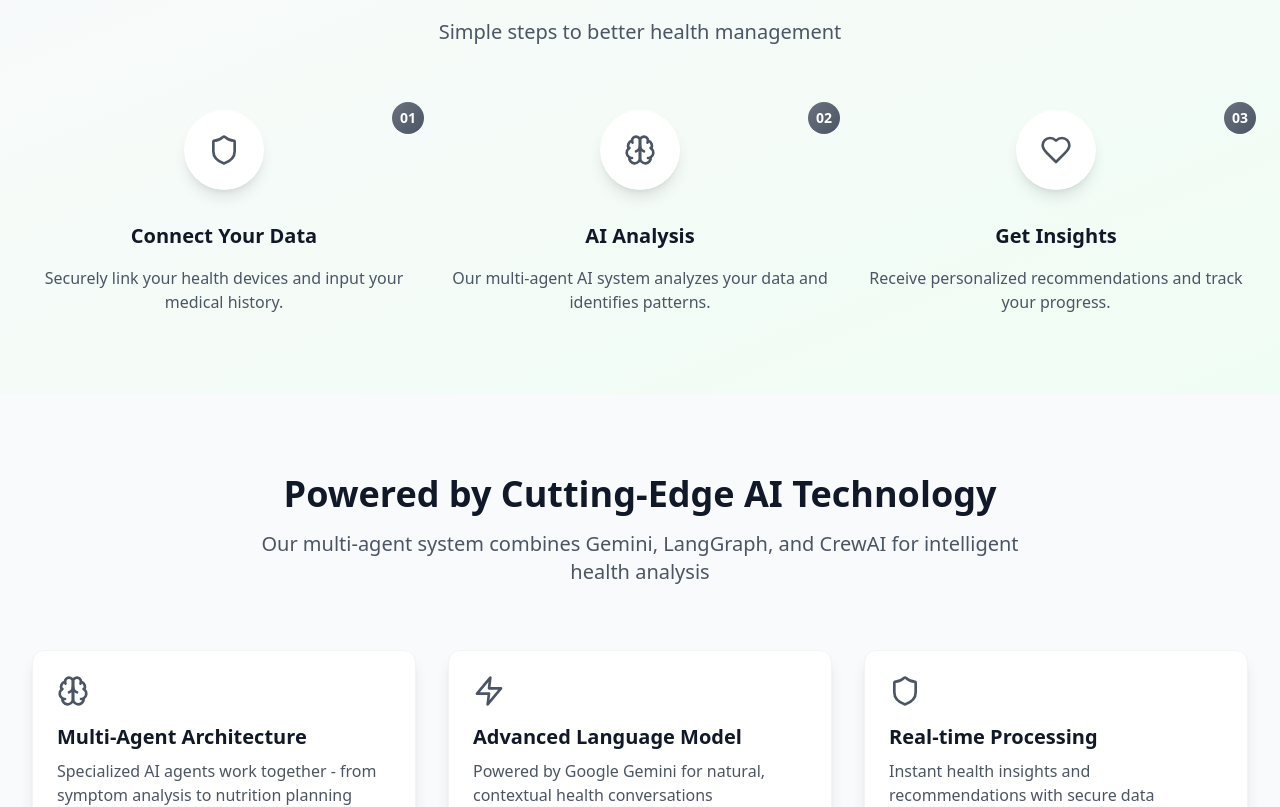
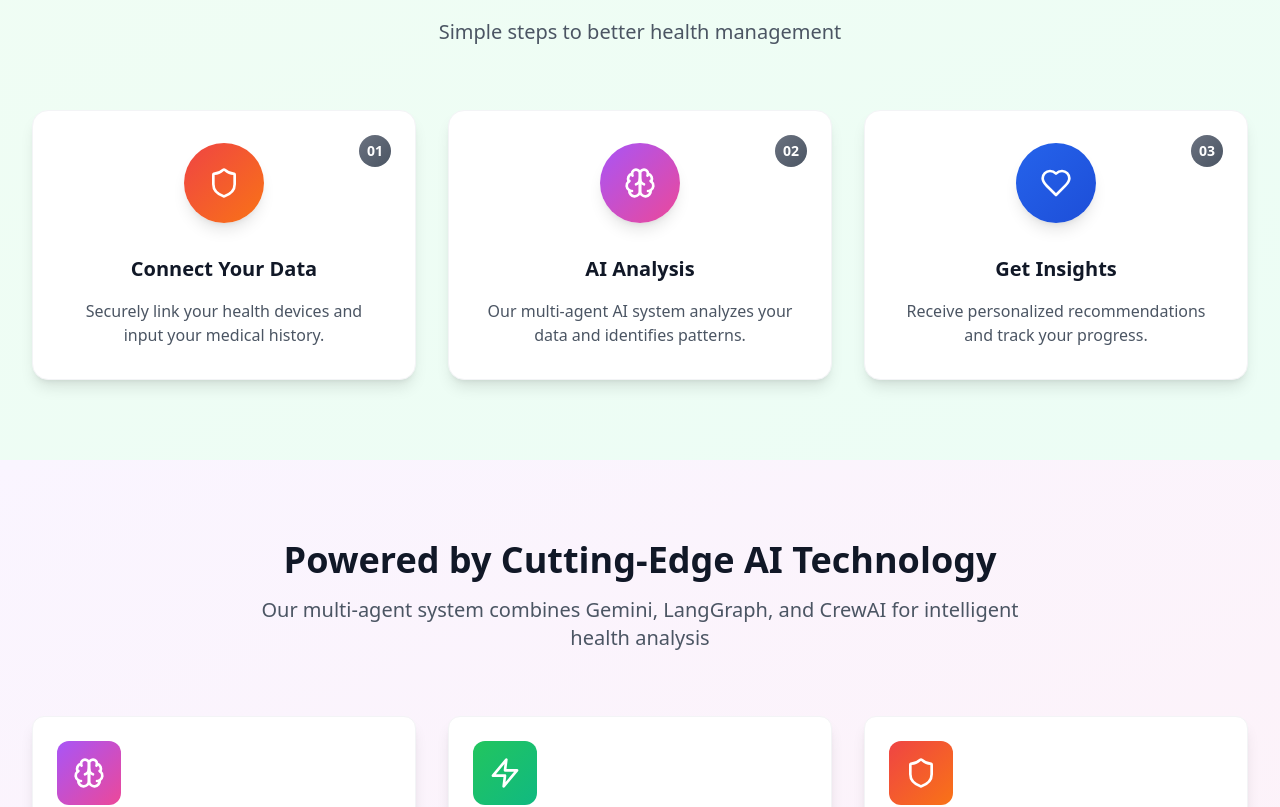
Before and after one commit to JeetGupta2506/HealthAI, a React (Vite) app: page / in a window 1280 px wide. Shown: the part 1560-2367 px from the top of the page. Built offline with nearby package versions, Linux system fonts and the light colour scheme.

Commit message:
theme_upgrades

```diff
--- a/src/components/landing/LandingPage.tsx
+++ b/src/components/landing/LandingPage.tsx
@@ -214,7 +214,7 @@ export function LandingPage() {
       </section>
 
       {/* How it Works Section */}
-      <section id="how-it-works" className="py-20 bg-gradient-to-br from-gray-50 to-green-50 dark:from-gray-900 dark:to-gray-800 transition-colors duration-200">
+      <section id="how-it-works" className="py-20 bg-gradient-to-br from-green-50 to-emerald-50 dark:from-gray-900 dark:to-blue-900/20 transition-colors duration-200">
         <div className="max-w-7xl mx-auto px-4 sm:px-6 lg:px-8">
           <div className="text-center mb-16">
             <h2 className="text-4xl font-bold text-gray-900 dark:text-white mb-4">How HealthAI Works</h2>
@@ -227,25 +227,29 @@ export function LandingPage() {
                 step: '01',
                 title: 'Connect Your Data',
                 description: 'Securely link your health devices and input your medical history.',
-                icon: <Shield className="w-8 h-8" />
+                icon: <Shield className="w-8 h-8" />,
+                color: 'from-red-500 to-orange-500'
               },
               {
                 step: '02',
                 title: 'AI Analysis',
                 description: 'Our multi-agent AI system analyzes your data and identifies patterns.',
-                icon: <Brain className="w-8 h-8" />
+                icon: <Brain className="w-8 h-8" />,
+                color: 'from-purple-500 to-pink-500'
               },
               {
                 step: '03',
                 title: 'Get Insights',
                 description: 'Receive personalized recommendations and track your progress.',
-                icon: <Heart className="w-8 h-8" />
+                icon: <Heart className="w-8 h-8" />,
+                color: 'from-blue-600 to-blue-700'
               }
             ].map((item, index) => (
               <div key={index} className="text-center group">
+                <div className="bg-white dark:bg-gray-800 p-8 rounded-2xl shadow-lg border border-gray-100 dark:border-gray-700 hover:shadow-xl transition-all duration-300">
                   <div className="relative mb-8">
-                  <div className="w-20 h-20 bg-white dark:bg-gray-800 rounded-full shadow-lg flex items-center justify-center mx-auto group-hover:scale-110 transition-transform duration-300">
-                    <div className="text-gray-600 dark:text-gray-400">{item.icon}</div>
+                    <div className={`w-20 h-20 bg-gradient-to-br ${item.color} rounded-full shadow-lg flex items-center justify-center mx-auto group-hover:scale-110 transition-transform duration-300`}>
+                      <div className="text-white">{item.icon}</div>
                     </div>
                     <div className="absolute -top-2 -right-2 w-8 h-8 bg-gradient-to-br from-gray-500 to-gray-600 rounded-full flex items-center justify-center text-white text-sm font-bold">
                       {item.step}
@@ -254,13 +258,14 @@ export function LandingPage() {
                   <h3 className="text-xl font-bold text-gray-900 dark:text-white mb-4">{item.title}</h3>
                   <p className="text-gray-600 dark:text-gray-300">{item.description}</p>
                 </div>
+              </div>
             ))}
           </div>
         </div>
       </section>
 
       {/* AI Technology Showcase */}
-<section className="py-20 bg-gradient-to-br from-slate-50 to-gray-50 dark:from-gray-800 dark:to-gray-700">
+<section className="py-20 bg-gradient-to-br from-purple-50 to-pink-50 dark:from-gray-800 dark:to-blue-900/30">
   <div className="max-w-7xl mx-auto px-4 sm:px-6 lg:px-8">
     <div className="text-center mb-16">
       <h2 className="text-4xl font-bold text-gray-900 dark:text-white mb-4">
@@ -277,23 +282,28 @@ export function LandingPage() {
           icon: <Brain className="w-8 h-8" />,
           title: 'Multi-Agent Architecture',
           description: 'Specialized AI agents work together - from symptom analysis to nutrition planning',
-          tech: 'LangGraph + CrewAI'
+          tech: 'LangGraph + CrewAI',
+          color: 'from-purple-500 to-pink-500'
         },
         {
           icon: <Zap className="w-8 h-8" />,
           title: 'Advanced Language Model',
           description: 'Powered by Google Gemini for natural, contextual health conversations',
-          tech: 'Gemini Pro'
+          tech: 'Gemini Pro',
+          color: 'from-green-500 to-emerald-500'
         },
         {
           icon: <Shield className="w-8 h-8" />,
           title: 'Real-time Processing',
           description: 'Instant health insights and recommendations with secure data handling',
-          tech: 'FastAPI + React'
+          tech: 'FastAPI + React',
+          color: 'from-red-500 to-orange-500'
         }
       ].map((item, index) => (
         <div key={index} className="bg-white dark:bg-gray-800 p-6 rounded-xl shadow-lg border border-gray-100 dark:border-gray-700">
-          <div className="text-gray-600 dark:text-gray-400 mb-4">{item.icon}</div>
+          <div className={`w-16 h-16 bg-gradient-to-br ${item.color} rounded-xl flex items-center justify-center text-white mb-4`}>
+            {item.icon}
+          </div>
           <h3 className="text-xl font-bold text-gray-900 dark:text-white mb-2">{item.title}</h3>
           <p className="text-gray-600 dark:text-gray-300 mb-3">{item.description}</p>
           <span className="inline-block px-3 py-1 bg-gray-100 dark:bg-gray-900/30 text-gray-700 dark:text-gray-300 text-sm rounded-full">
@@ -306,7 +316,7 @@ export function LandingPage() {
 </section>
 
       {/* Testimonials Section */}
-      <section id="testimonials" className="py-20 bg-white dark:bg-black">
+      <section id="testimonials" className="py-20 bg-gradient-to-br from-blue-50 to-slate-50 dark:from-gray-900 dark:to-blue-900/20">
         <div className="max-w-7xl mx-auto px-4 sm:px-6 lg:px-8">
           <div className="text-center mb-16">
             <h2 className="text-4xl font-bold text-gray-900 dark:text-white mb-4">What Our Users Say</h2>
--- a/src/components/ui/ThemeToggle.tsx
+++ b/src/components/ui/ThemeToggle.tsx
@@ -24,7 +24,7 @@ export function ThemeToggle() {
                              ${theme === value
                  ? `bg-gradient-to-br shadow-lg transform scale-105 ring-2 ring-offset-2
                     ${value === 'light'
-                     ? 'from-amber-400 to-orange-600 !text-white ring-amber-800/20 ring-offset-white dark:ring-offset-slate-grey-900'
+                      ? 'from-yellow-200 to-blue-200 !text-white ring-yellow-300/30 ring-offset-white dark:ring-offset-slate-grey-900'
                       : value === 'dark'
                       ? 'from-blue-600 to-blue-700 !text-white ring-blue-500/20 ring-offset-white dark:ring-offset-gray-900'
                       : 'from-emerald-600 to-teal-600 !text-white ring-emerald-500/20 ring-offset-white dark:ring-offset-slate-grey-900'
@@ -37,13 +37,16 @@ export function ThemeToggle() {
             aria-label={label}
             title={label}
           >
-            <Icon className={`w-5 h-5 transition-transform duration-300 ${theme === value ? 'animate-pulse' : 'group-hover:rotate-12'}`} />
+                         <Icon className={`w-5 h-5 transition-transform duration-300 ${theme === value ? 'animate-pulse' : 'group-hover:rotate-12'} ${theme === value ? (value === 'light' ? 'text-gray-900' : 'text-white') : 'text-gray-700 dark:text-gray-300'}`} />
 
                          {/* Active indicator glow */}
              {theme === value && (
                <>
-                <div className="absolute inset-0 rounded-lg bg-white/20 animate-pulse"></div>
-                <div className="absolute -inset-1 rounded-xl bg-gradient-to-r from-current/20 to-transparent blur-md"></div>
+                 {value === 'dark' ? (
+                   <div className="absolute inset-0 rounded-lg bg-blue-100/20 animate-pulse"></div>
+                 ) : (
+                   <div className="absolute inset-0 rounded-lg bg-gray-100/30 animate-pulse"></div>
+                 )}
                </>
              )}
           </button>
@@ -55,7 +58,7 @@ export function ThemeToggle() {
              absolute w-10 h-10 rounded-lg transition-all duration-500 ease-out pointer-events-none
              bg-gradient-to-br opacity-20 blur-sm
              ${actualTheme === 'light'
-              ? 'from-amber-600 to-orange-600'
+               ? 'from-yellow-300 to-blue-300'
                : 'from-blue-600 to-blue-700'
              }
            `}
@@ -83,7 +86,7 @@ export function SimpleThemeToggle() {
         relative p-3 rounded-xl transition-all duration-300 group overflow-hidden
         bg-gradient-to-br from-gray-100 to-gray-200 dark:from-gray-800 dark:to-gray-900
         hover:from-gray-200 hover:to-gray-300 dark:hover:from-gray-700 dark:hover:to-gray-800
-        text-gray-700 dark:text-gray-200 hover:text-gray-900 dark:hover:text-gray-100
+        text-white
         shadow-lg hover:shadow-xl dark:shadow-gray-900/30
         border border-gray-200/50 dark:border-gray-700/50 hover:border-gray-300/50 dark:hover:border-gray-600/50
         focus:outline-none focus:ring-2 focus:ring-blue-500/30 focus:ring-offset-2
@@ -98,8 +101,8 @@ export function SimpleThemeToggle() {
         absolute inset-0 opacity-0 group-hover:opacity-100 transition-opacity duration-500
         bg-gradient-to-br
         ${actualTheme === 'light'
-          ? 'from-blue-600/10 to-blue-700/10'
-          : 'from-amber-600/10 to-orange-600/10'
+          ? 'from-blue-500/20 to-blue-600/20'
+          : 'from-amber-500/20 to-orange-500/20'
         }
       `} />
 
@@ -117,8 +120,8 @@ export function SimpleThemeToggle() {
         absolute inset-0 rounded-xl opacity-0 group-hover:opacity-100 transition-opacity duration-300 pointer-events-none
         shadow-lg
         ${actualTheme === 'light'
-          ? 'shadow-blue-600/20'
-          : 'shadow-amber-600/20'
+          ? 'shadow-blue-500/20'
+          : 'shadow-amber-500/20'
         }
       `} />
     </button>
```
Lines whose indentation alone changed are shown as unchanged.
